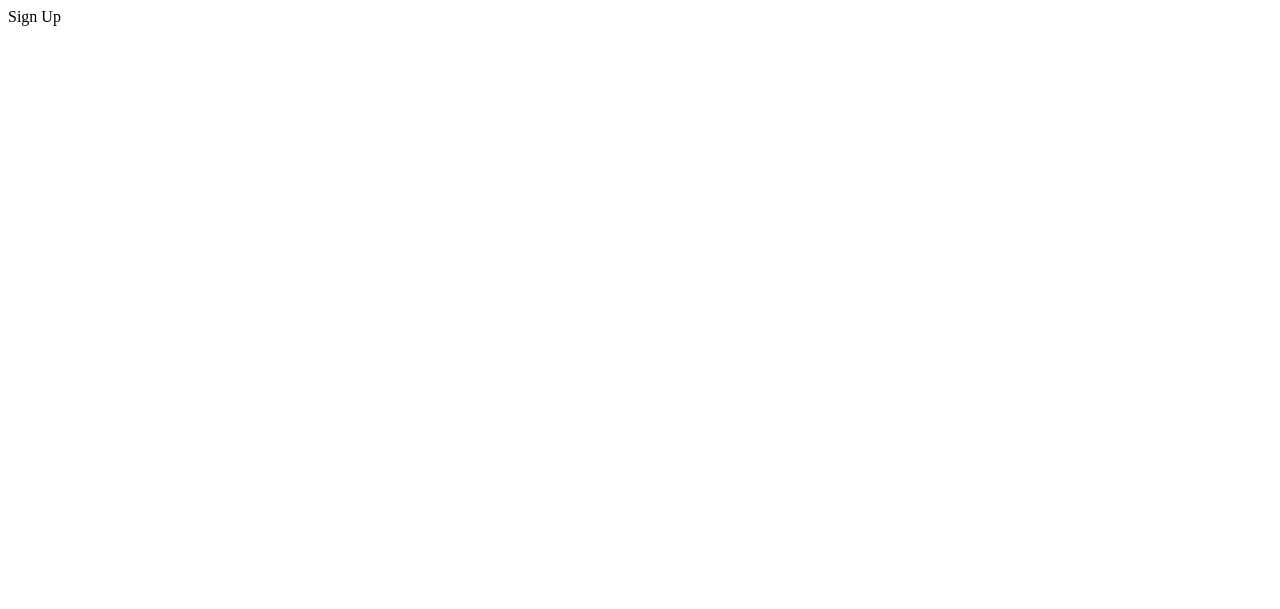
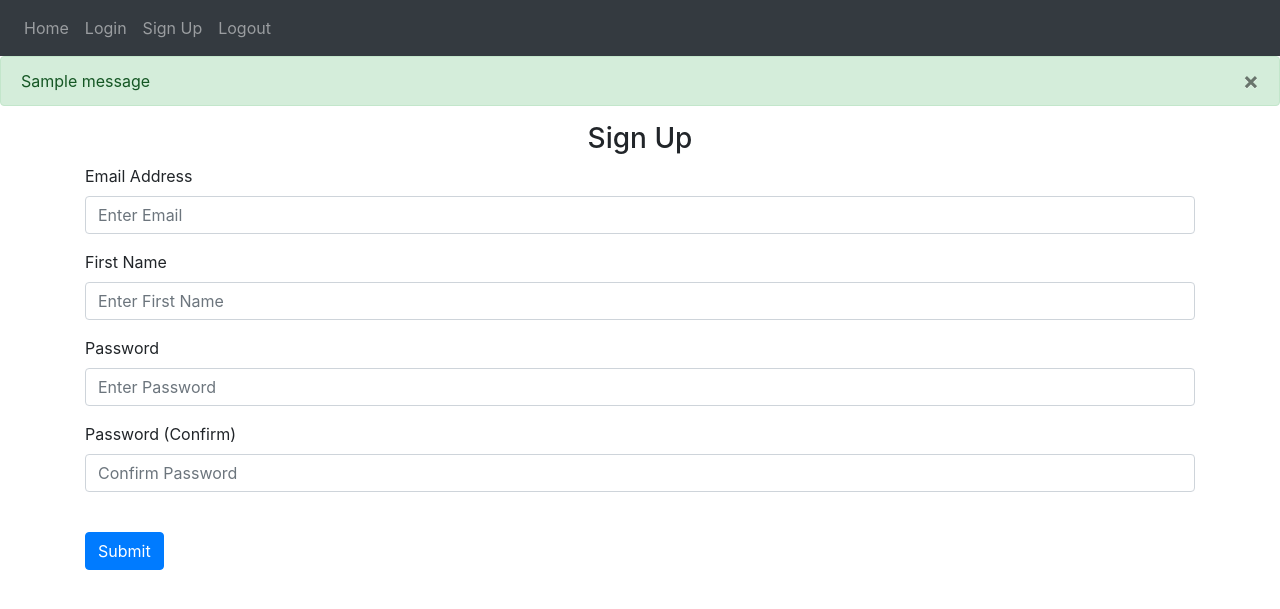
Before and after one commit to aayu5hgit/Flask-Web-App, a Flask app: page /sign-up in a window 1280 px wide. Before the commit the part shown is almost empty. Shown: the top 609 px of the page. Run offline with Flask 2, Linux system fonts and the light colour scheme; one stand-in notice (Sample message) is shown; some libraries are stand-ins or nearby versions.

Commit message:
Form + Messages added

```diff
--- a/website/auth.py
+++ b/website/auth.py
@@ -1,15 +1,36 @@
-from flask import Blueprint
+import email
+import re
+from xmlrpc.client import boolean
+from flask import Blueprint, render_template, request, flash
+from sqlalchemy import true
 
 auth = Blueprint('auth', __name__)
 
-@auth.route('/login')
+@auth.route('/login', methods=['GET', 'POST'])
 def login():
-    return "<p>Login</p>"
+    return render_template("login.html", boolean=True)
 
 @auth.route('/logout')
 def logout():
     return "<p>Logout</p>"
 
-@auth.route('/sign-up')
+@auth.route('/sign-up', methods=['GET', 'POST'])
 def sign_up():
-    return "<p>Sign Up</p>"
+    if request.method == 'POST':
+        email = request.form.get('email')
+        firstName = request.form.get('firstName')
+        password1 = request.form.get('password1')
+        password2 = request.form.get('password2')
+
+        if len(email) < 4:
+            flash('Email must be greater than 4 characters.', category='error')
+        elif len(firstName) < 2:
+            flash('First Name must be greater than 2 characters.', category='error')
+        elif password1 != password2:
+            flash('Passwords don\'t match.', category='error')
+        elif len(password1) < 7:
+            flash('Password must be at least 7 characters.', category='error')
+        else:
+            flash('Account Created!', category='success')
+
+    return render_template("sign_up.html")
--- a/website/templates/base.html
+++ b/website/templates/base.html
@@ -18,7 +18,46 @@
     <title>{% block title %}Home{% endblock %}</title>
 </head>
 <body>
+    <nav class="navbar navbar-expand-lg navbar-dark bg-dark">
+        <button class="navbar-toggler" type="button" data-toggle="collapse" data-target="#navbar">
+            <span class="navbar-toggler-icon"></span>
+        </button>
+        <div class="collapse navbar-collapse" id="navbar">
+            <div class="navbar-nav">
+                <a class="nav-item nav-link" id="home" href="/">Home</a>
+                <a class="nav-item nav-link" id="login" href="/login">Login</a>
+                <a class="nav-item nav-link" id="signUp" href="/sign-up">Sign Up</a>
+                <a class="nav-item nav-link" id="logout" href="/logout">Logout</a>
+            </div>
+        </div>
+    </nav>
 
+    {% with messages = get_flashed_messages(with_categories=true) %}
+    {% if messages %}
+        {% for category, message in messages %}
+        {% if category == 'error' %}
+        <div class="alert alert-danger alert-dismissable fade show" role="alert">
+            {{ message }}
+            <button type="button" class="close" data-dismiss="alert">
+                <span aria-hidden="true">&times;</span>
+            </button>
+        </div>
+
+        {% else %}
+        <div class="alert alert-success alert-dismissable fade show" role="alert">
+            {{ message }}
+            <button type="button" class="close" data-dismiss="alert">
+                <span aria-hidden="true">&times;</span>
+            </button>
+        </div>
+        {% endif %}
+        {% endfor %}
+        {% endif %}
+    {% endwith %}
+
+    <div class="container">
+        {% block content %}{% endblock %}
+    </div>
 
     <script
       src="https://code.jquery.com/jquery-3.2.1.slim.min.js"
--- /dev/null
+++ b/website/templates/home.html
@@ -0,0 +1,6 @@
+{% extends "base.html" %}
+{% block title %}Home{% endblock %}
+
+{% block content %}
+<h1>This is the home page.</h1>
+{% endblock %}
--- /dev/null
+++ b/website/templates/sign_up.html
@@ -0,0 +1,31 @@
+{% extends "base.html" %}
+{% block title %}Sign Up{% endblock %}
+{% block content %}
+
+<form method="POST">
+    <h3 align="center">Sign Up</h3>
+    <div class="form-group">
+        <label for="email">Email Address</label>
+        <input type="email" class="form-control" id="email" name="email" placeholder="Enter Email">
+    </div>
+
+    <div class="form-group">
+        <label for="firstName">First Name</label>
+        <input type="text" class="form-control" id="firstName" name="firstName" placeholder="Enter First Name">
+    </div>
+
+    <div class="form-group">
+        <label for="password1">Password</label>
+        <input type="password" class="form-control" id="password1" name="password1" placeholder="Enter Password">
+    </div>
+
+    <div class="form-group">
+        <label for="password1">Password (Confirm)</label>
+        <input type="password" class="form-control" id="password2" name="password2" placeholder="Confirm Password">
+    </div>
+    <br>
+
+    <button type="submit" class="btn btn-primary">Submit</button>
+</form>
+
+{% endblock %}
--- a/website/views.py
+++ b/website/views.py
@@ -1,7 +1,7 @@
-from flask import Blueprint
+from flask import Blueprint, render_template
 
 views = Blueprint('views', __name__)
 
 @views.route('/')
 def home():
-    return "<h1>Test</h1>"
+    return render_template("home.html")
```
Also changed, not shown: website/templates/login.html (added, +32 -0 lines), website/templates/logout.html (added).
